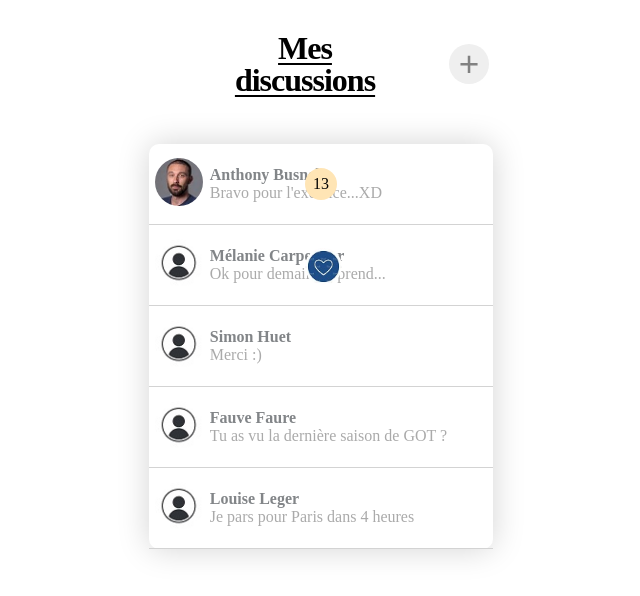
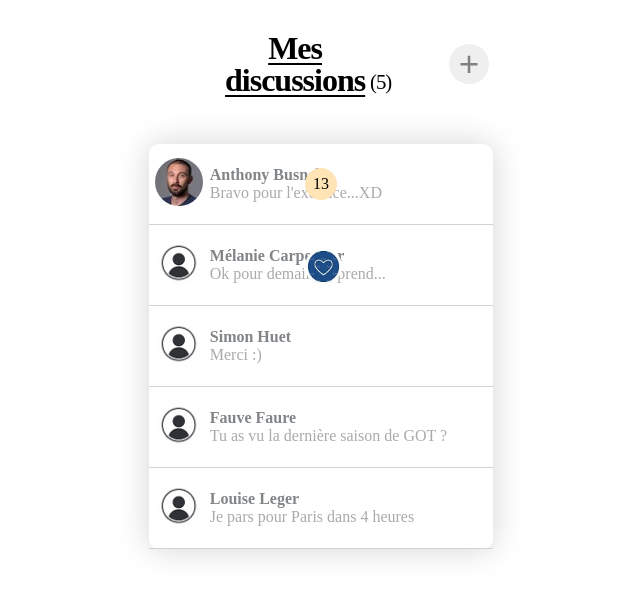
Before and after one commit to JB-Doffemont/React_practice, a React (Create React App) app: page / in a window 1280 px wide. Shown: the top 596 px of the page, without its empty margins (319-959 px from the left). Built offline with nearby package versions, Linux system fonts and the light colour scheme.

Commit message:
commit display length array

```diff
--- a/src/pages/Channel.tsx
+++ b/src/pages/Channel.tsx
@@ -1,14 +1,18 @@
 import React from 'react';
 import AddBtn from '../components/AddBtn';
 import Contact from '../components/Contact';
+import contactData from '../data/contactData';
 
 const Channel = () => {
     return (
         <div className="main_container">
+
         <div className='main_top'>
             <div className="main_title">
-                <h1>Mes discussions</h1>
+                <h1>Mes discussions</h1>  <p>({contactData.length})</p>
             </div>
+
+
             <div className="main_addBtn">
                 <AddBtn></AddBtn>
             </div>
--- a/src/style/main.css
+++ b/src/style/main.css
@@ -33,12 +33,22 @@
 */
 
 .main_title {
+  display: flex;
   max-width: 10rem;
+  line-height: 1;
+  letter-spacing: -1px;
+}
+
+.main_title h1 {
   text-decoration: underline;
   text-decoration-thickness: 0.1rem;
   text-underline-offset: 4px;
-  line-height: 1;
-  letter-spacing: -1px;
+}
+
+.main_title p {
+  font-size: 1.3rem;
+  padding-top: 2.5rem;
+  padding-left: 0.3rem;
 }
 
 /**
```
